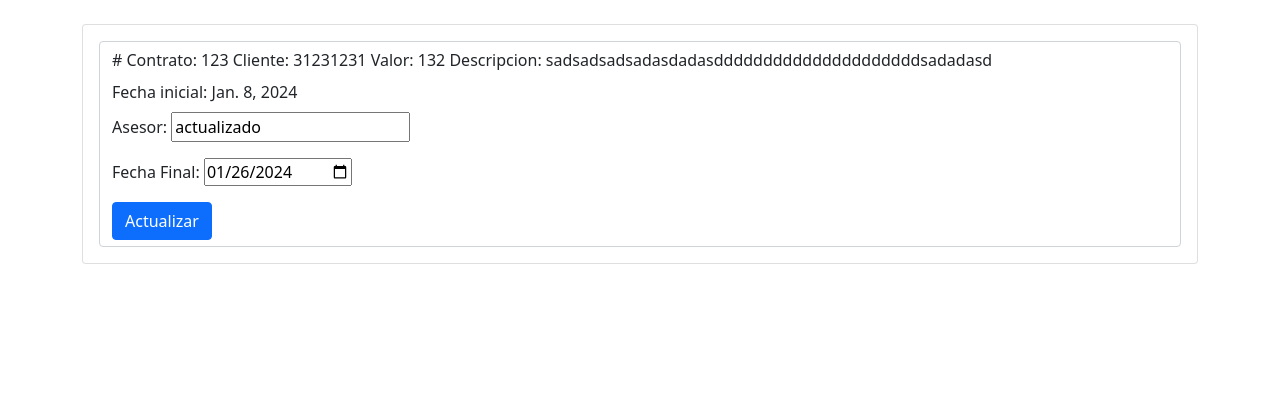
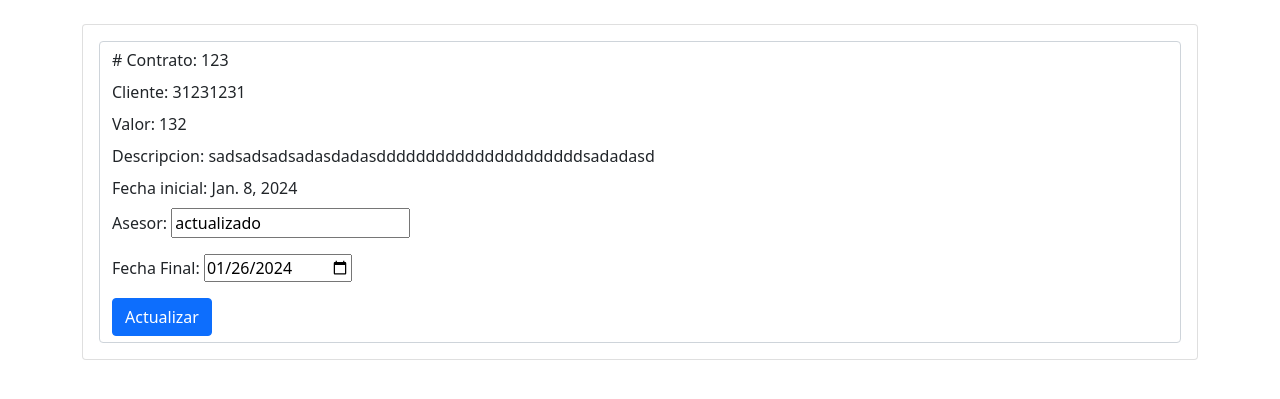
Before and after one commit to NairoGuerrero/proyectoCartera, a Django app: page /editarContratoVista/123 in a window 1280 px wide. Shown: the top 399 px of the page. Run offline with Django 5.2, Linux system fonts and the light colour scheme; data comes from the database, SQL or seed files in the repository; both versions use the stored data as it was after the commit.

Commit message:
Realización de la parte del CRUD del Contrato

```diff
--- a/CarteraApp/templates/EditarContrato.html
+++ b/CarteraApp/templates/EditarContrato.html
@@ -7,12 +7,12 @@
         <div class="card-body">
             <form method="POST" class="form-control">
                 {% csrf_token %}
-                <label class="form-label"> # Contrato: {{ Numero_Contrato }}</label>
-                <label class="form-label"> Cliente: {{ cliente }}</label>
-                <label class="form-label"> Valor: {{ valor }}</label>
-                <label class="form-label"> Descripcion: {{ descripcion }}</label>
-                <label class="form-label"> Fecha inicial: {{ Fecha_Inicial }}</label>
-                {{ form.as_p }}
+                <div class="row"><label class="form-label"> # Contrato: {{ Numero_Contrato }}</label></div>
+                <div><label class="form-label"> Cliente: {{ cliente }}</label></div>
+                <div><label class="form-label"> Valor: {{ valor }}</label></div>
+                <div><label class="form-label"> Descripcion: {{ descripcion }}</label></div>
+                <div><label class="form-label"> Fecha inicial: {{ Fecha_Inicial }}</label></div>
+                <div>{{ form.as_p }}</div>
                 <div class="form-group">
                     <button type="submit" class="btn btn-primary">Actualizar</button>
                 </div>
```
Also changed, not shown: ProyectoCarteraApp.db.
